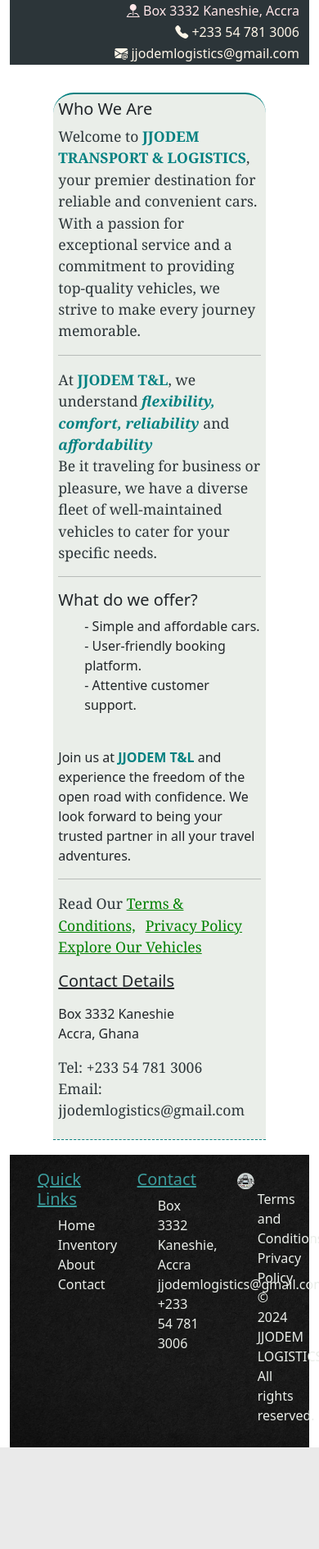
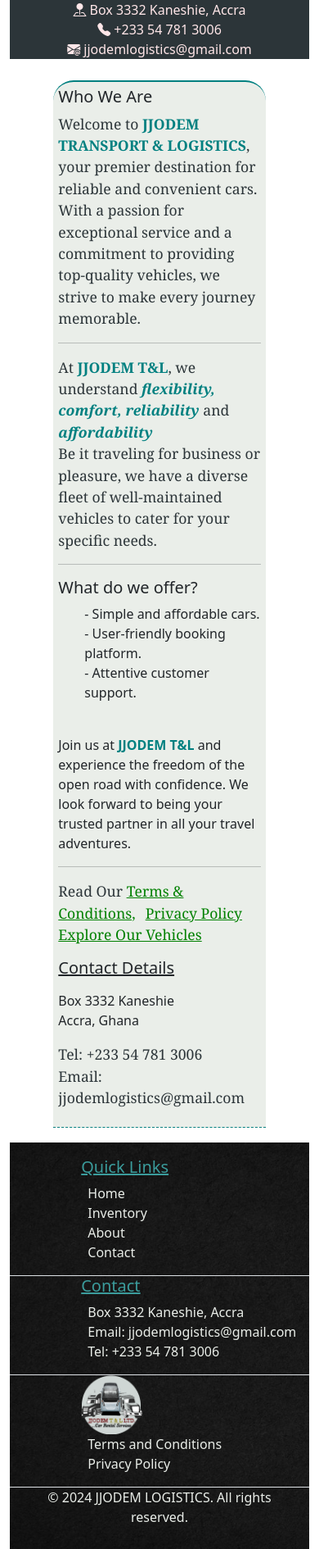
Before and after one commit to worladev/jjodem, a Django app: page /about/ in a window 390 px wide; the page is wider, and only the part inside the window is pictured. Shown: the part 58-1948 px from the top of that part at 82% size. Before the commit the page ends 1824 px from the top of that part, so only its background shows below. Run offline with Django 5.2, Linux system fonts and the light colour scheme; data comes from the database, SQL or seed files in the repository; data that the repository does not hold is empty; some libraries are stand-ins or nearby versions.

Commit message:
responsiveness for navbar and footer templates

```diff
--- a/rentals/static/rentals/css/footer.css
+++ b/rentals/static/rentals/css/footer.css
@@ -53,3 +53,17 @@
     font-size: 1.3em;
     color: #FFFFFF;
 }
+
+.copyright{
+    color: #EAEEE9;
+    text-align: center;
+    padding: 0%;
+    margin: 0%;
+}
+
+/*BORDER BOTTOM ON MOBILE DISPLAY*/
+@media only screen and (max-width: 576px) {
+    .border-bottom{
+        border-bottom: 1px outset #EAEEE9;
+    }
+}
--- a/rentals/static/rentals/css/navbar.css
+++ b/rentals/static/rentals/css/navbar.css
@@ -71,12 +71,16 @@ input:focus{
 
 /*CONTACT INFO NAVBAR*/
 .shop-info{
-    text-align: right;
-    padding: 0% !important;
-    margin: 0% !important;
-
+    text-align: center;
+    background-color: #2C3539;
+    margin-bottom: 2% !important;
+    color: #FFE6E8;
 }
-.shop-info ul{
+.shop-info a{
+    color: #FFE6E8;
+    text-decoration: none;
+}
+/* .shop-info ul{
     padding: 0 !important;
     background-color: #2C3539;
     text-align: right;
@@ -91,15 +95,16 @@ input:focus{
 .shop-info ul li a{
     color: #FFF6E8;
     text-decoration: none;
-}
+} */
 
-/* MOBILE DISPLAY FOR TO NAV*/
+/* MOBILE DISPLAY FOR TOP NAV*/
 @media only screen and (max-width: 768px) {
     .mobile-display {
         display: none;
     }
 }
 
+/* DESKTOP DISPLAY FOR TOP NAV*/
 @media only screen and (min-width: 768px) {
     .desktop-display {
         display: none;
--- a/templates/footer.html
+++ b/templates/footer.html
@@ -15,7 +15,7 @@
 <body>
 
     <div class="row footer">
-        <div class="col-4">
+        <div class="col-sm-6 col-md-4 col-lg-4 border-bottom">
             <div>
                 <h5 class="footer-section-h5">Quick Links</h5>
                 <ul class="footer-ul">
@@ -28,13 +28,13 @@
         </div>
 
         {% if shop_info %}
-            <div class="col-4">
+            <div class="col-sm-6 col-md-4 col-lg-4 border-bottom">
                 <div>
                     <h5 class="footer-section-h5">Contact</h5>
                     <ul class="footer-ul">
                         <li>{{shop_info.address}}</li>
-                        <li><a href="mailto:jjodemlogistics@gmail.com">{{shop_info.email}}</a></li>
-                        <li><a href="tel:+233547813006">{{shop_info.mobile}}</a></li>
+                        <li><a href="mailto:jjodemlogistics@gmail.com">Email: {{shop_info.email}}</a></li>
+                        <li><a href="tel:+233547813006">Tel: {{shop_info.mobile}}</a></li>
                     </ul>
                 </div>
 
@@ -63,18 +63,22 @@
             </div>
 
             <!--Footer Section Three-->
-            <div class="col-4">
+            <div class="col-sm-6 col-md-4 col-lg-4 border-bottom">
                 <div class="footer-sec3-div">
                     <img src="{{shop_info.logo.url}}" alt="jjodem-logo">
                     <ul class="footer-ul">
                         <li><a href="{% url 'terms-and-condition' %}">Terms and Conditions</a></li>
                         <li><a href="{% url 'terms-and-condition' %}">Privacy Policy</a></li>
-                        <li>&copy; {% current_year %} JJODEM LOGISTICS. <br> All rights reserved.</li>
                     </ul>
                 </div>
             </div>
         {% endif %}
 
+        <div class="row copyright">
+            <div class="col">
+                <p>&copy; {% current_year %} JJODEM LOGISTICS. All rights reserved.</p>
+            </div>
+        </div>
     </div>
 
 </body>
--- a/templates/navbar.html
+++ b/templates/navbar.html
@@ -114,7 +114,23 @@
     <!--CONTACT INFO NAVBAR-->
     <div class="row shop-info mobile-display sticky-top">
         {% if shop_info %}
-        <ul>
+            <div class="col-lg-4">
+                <i class="bi bi-pin-map-fill"></i>
+                {{shop_info.address}}
+            </div>
+            <div class="col-lg-4">
+                <a href="tel:+233547813006">
+                    <i class="bi bi-telephone-fill"></i>
+                    {{shop_info.mobile}}
+                </a>
+            </div>
+            <div class="col-lg-4">
+                <a href="mailto:jjodemlogistics@gmail.com">
+                    <i class="bi bi-envelope-at-fill"></i>
+                    {{shop_info.email}}
+                </a>
+            </div>
+        <!-- <ul>
             <li>
                 <i class="bi bi-pin-map-fill"></i>
                 {{shop_info.address}}
@@ -131,7 +147,7 @@
                 {{shop_info.email}}
                 </a>
             </li>
-        </ul>
+        </ul> -->
         {% endif %}
     </div><!--END OF CONTACT INFO NAVBAR-->
 </body>
```
